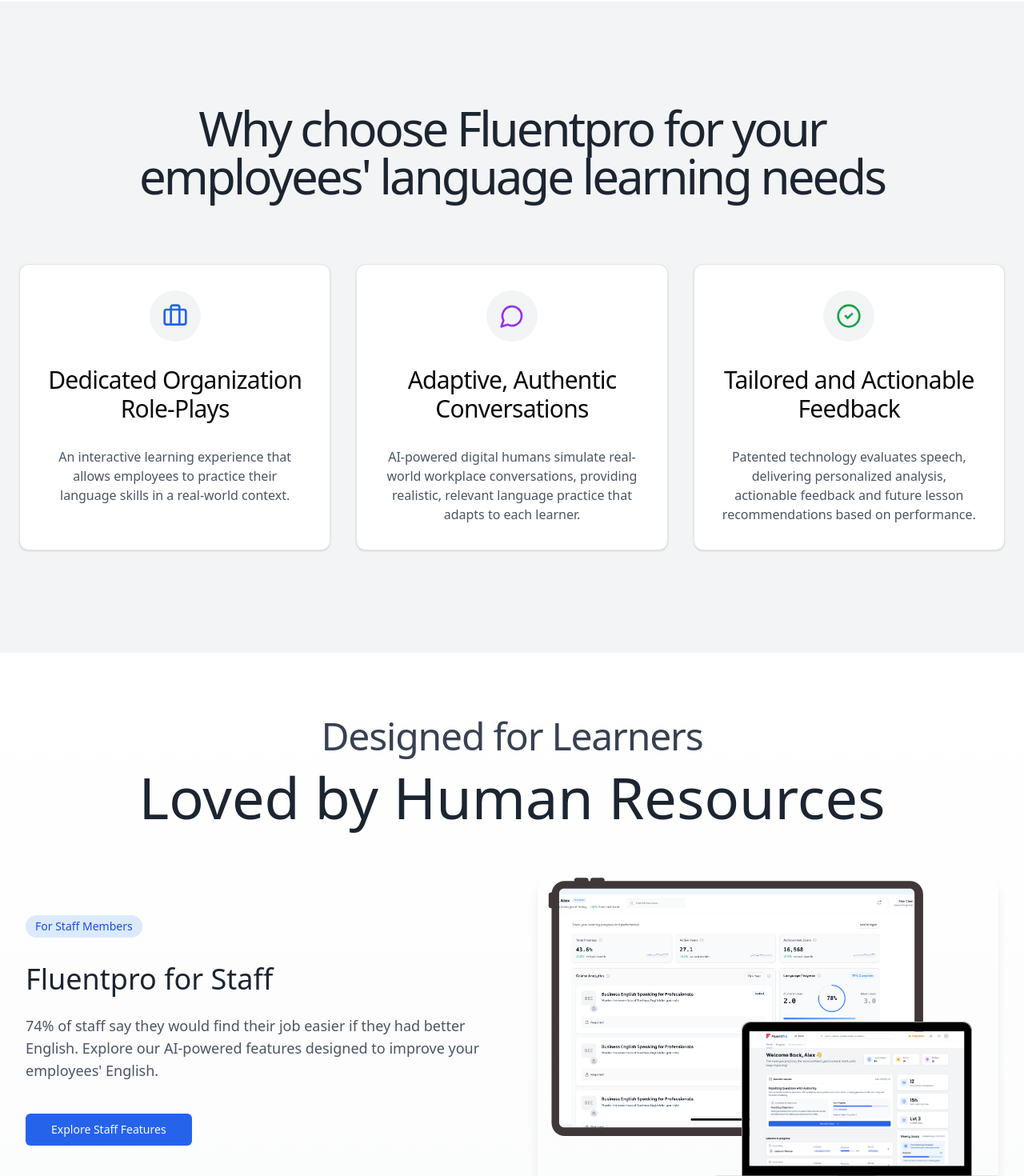
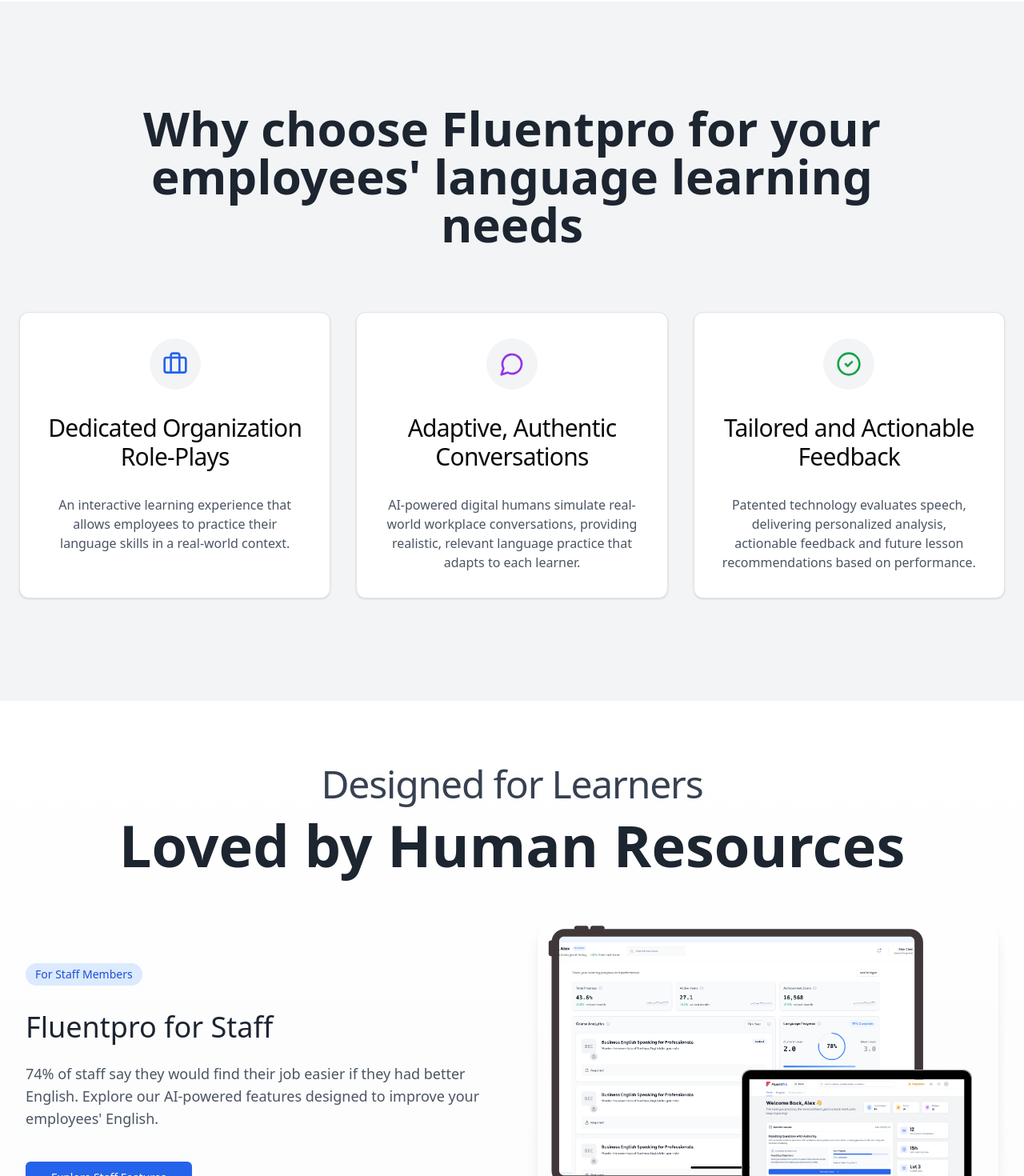
Before and after one commit to woodhk/landing-page, a Next.js app: page /home in a window 1280 px wide. Shown: the part 1300-2770 px from the top of the page at 80% size. Built offline with nearby package versions, Linux system fonts and the light colour scheme.

Commit message:
Make components universal

```diff
--- a/app/(pages)/home/components/Audience.tsx
+++ b/app/(pages)/home/components/Audience.tsx
@@ -10,7 +10,7 @@ const Audience = () => {
           <h2 className="text-3xl md:text-4xl lg:text-5xl text-gray-700 tracking-tight mb-4">
             Designed for Learners
           </h2>
-          <h1 className="text-3xl md:text-4xl lg:text-7xl mx-auto">
+          <h1 className="text-3xl font-semibold md:text-4xl lg:text-7xl mx-auto">
             Loved by Human Resources
           </h1>
         </div>
--- a/app/(pages)/home/components/Benefits.tsx
+++ b/app/(pages)/home/components/Benefits.tsx
@@ -20,7 +20,7 @@ const Benefits = () => {
     <section className="w-full py-12 md:py-24 lg:py-32 bg-gray-100">
       <div className="container mx-auto px-4 md:px-6">
         <div className="text-center max-w-5xl mx-auto mb-20">
-          <h2 className="text-3xl font-medium tracking-tighter sm:text-4xl md:text-5xl lg:text-6xl">
+          <h2 className="text-3xl font-semibold sm:text-4xl md:text-5xl lg:text-6xl">
             Why choose Fluentpro for your employees' language learning needs
           </h2>
         </div>
--- a/app/(pages)/home/page.tsx
+++ b/app/(pages)/home/page.tsx
@@ -6,8 +6,8 @@ import Video from './components/Video';
 import Benefits from './components/Benefits';
 import CustomCourses from './components/CustomCourses';
 import Audience from './components/Audience';
-import AiEthics from './components/AiEthics';
-import FAQ from './components/FAQ';
+import AiEthics from '../../../components/home/AiEthics';
+import FAQ from '../../../components/home/FAQ';
 import Cta from '../../../components/home/Cta';
 
 export default function HomePage() {
--- a/app/tsconfig.json
+++ b/app/tsconfig.json
@@ -22,6 +22,6 @@
       "@/*": ["./*"]
 }
   },
-  "include": ["../next-env.d.ts", "**/*.ts", "**/*.tsx", ".next/types/**/*.ts", "../components/home/Cta.tsx"],
+  "include": ["../next-env.d.ts", "**/*.ts", "**/*.tsx", ".next/types/**/*.ts", "../components/home/Cta.tsx", "../components/home/AiEthics.tsx", "../components/home/FAQ.tsx", "../data/AiEthics.ts", "../data/FAQ.ts"],
   "exclude": ["node_modules"]
 }
--- a/app/(pages)/home/components/AiEthics.tsx
+++ b/components/home/AiEthics.tsx
@@ -3,7 +3,7 @@
 
 import React from "react";
 import { Shield, Lock, Filter, FileText } from "lucide-react";
-import { aiEthicsData, EthicsCardProps } from "../data/AiEthics";
+import { aiEthicsData, EthicsCardProps } from "../../data/AiEthics";
 
 // Map of icon names to their corresponding components
 const ICON_MAP = {
--- a/app/(pages)/home/components/FAQ.tsx
+++ b/components/home/FAQ.tsx
@@ -1,7 +1,7 @@
 "use client";
 
 import { useState } from 'react';
-import { faqData } from '../data/FAQ';
+import { faqData } from '../../data/FAQ';
 
 const FAQ = () => {
   const [activeIndex, setActiveIndex] = useState<number | null>(null);
@@ -11,7 +11,7 @@ const FAQ = () => {
   };
 
   return (
-    <section className="py-16 px-4 md:px-6 w-full md:px-32 lg:px-48 mx-auto">
+    <section className="py-16 px-4 md:px-6 w-full md:px-18 lg:px-24 mx-auto">
       <div className="flex flex-col md:flex-row gap-12">
         {/* Left Column - Title */}
         <div className="md:w-2/5 lg:w-1/3">
--- a/tsconfig.json
+++ b/tsconfig.json
@@ -33,6 +33,6 @@
     "lib/**/*.ts",
     "lib/**/*.tsx",
     ".next/types/**/*.ts"
-  ],
+, "data/AiEthics.ts", "data/FAQ.ts"  ],
   "exclude": ["node_modules", "**/node_modules/*"]
 }
```
Also changed, not shown: app/(pages)/audience-features/hr/page.tsx (added), app/(pages)/audience-features/layout.tsx (added), app/(pages)/audience-features/staff/page.tsx (added), data/AiEthics.ts (renamed from app/(pages)/home/data/AiEthics.ts), data/FAQ.ts (renamed from app/(pages)/home/data/FAQ.ts).
